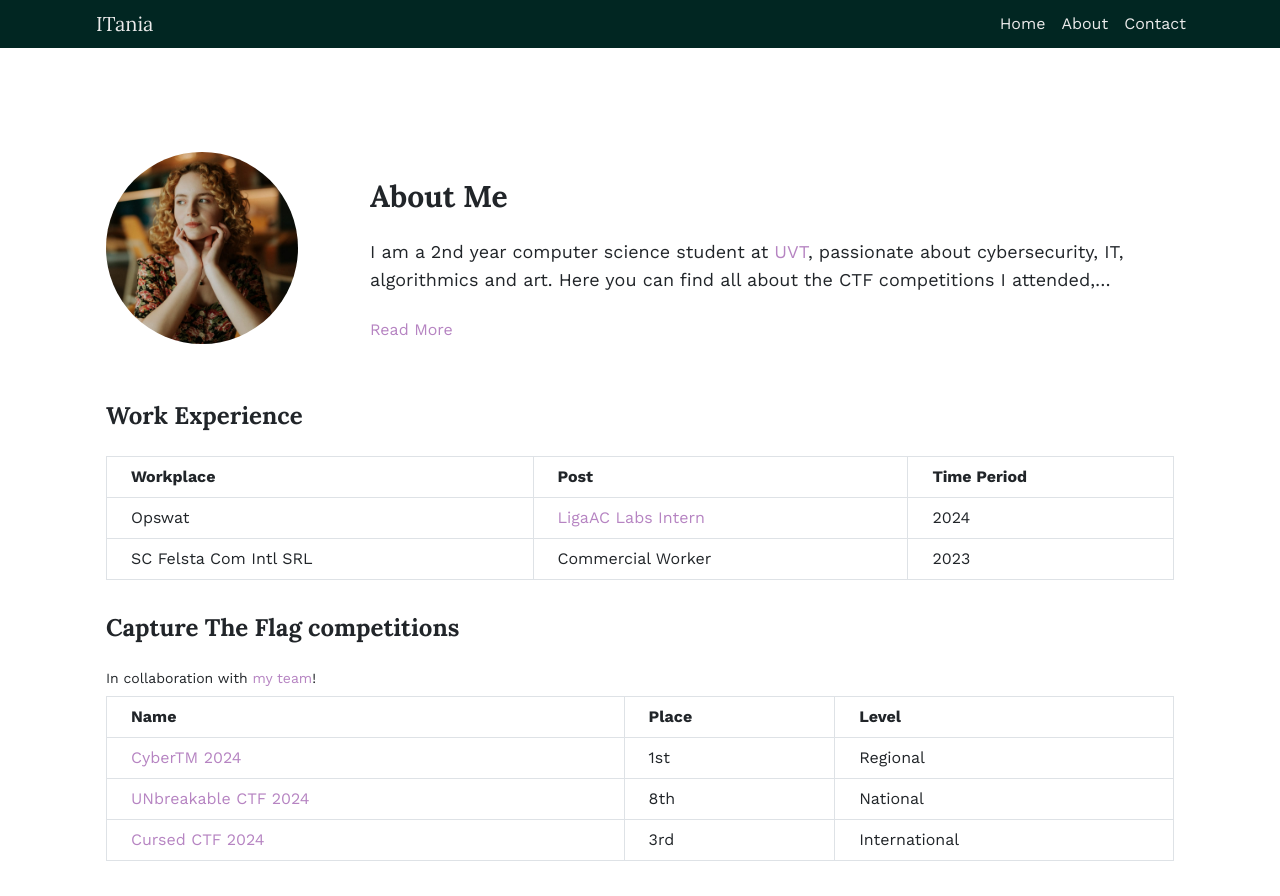
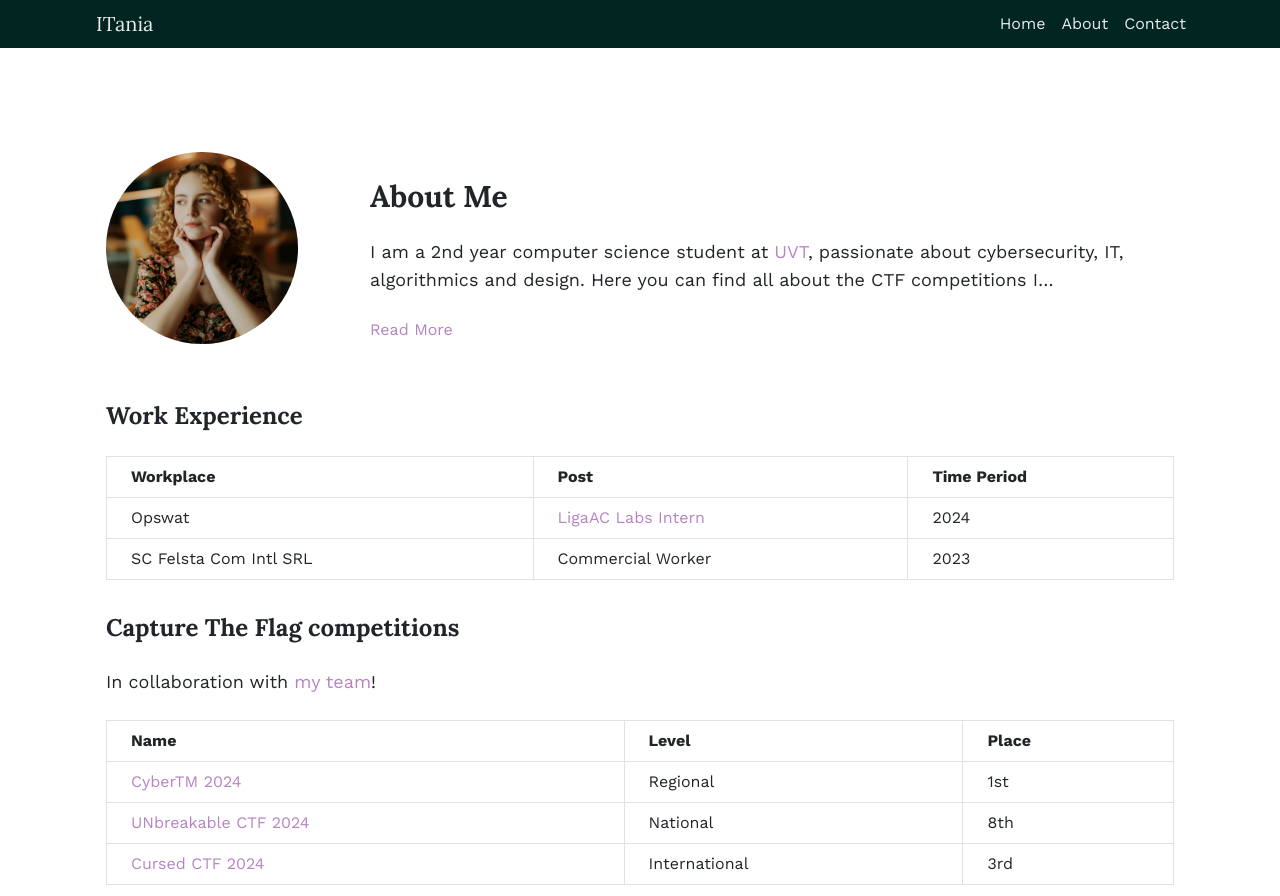
Before and after one commit to taniatitiriga/taniatitiriga.github.io, a React (Create React App) app: page /#/about in a window 1280 px wide. Shown: the top 896 px of the page. Built offline with nearby package versions, Linux system fonts and the light colour scheme; a web font is replaced by a local one.

Commit message:
path fix + about page design

```diff
--- a/src/App.js
+++ b/src/App.js
@@ -26,7 +26,7 @@ class App extends Component {
             <Route path="/about" element={<About />} />
             <Route path="/contact" element={<Contact />} />
             <Route path="/blog" element={<Blog />} />
-            <Route path="/art-blog" element={<ArtBlog />} />
+            <Route path="/gallery/art-blog" element={<ArtBlog />} />
             <Route path="/blog/HashBreaker" element={<Post1 />} />
             <Route path="/blog/Krotate" element={<KrotatePost />} />
             <Route path="/blog/Osprey" element={<OspreyPost />} />
--- a/src/pages/About.js
+++ b/src/pages/About.js
@@ -25,7 +25,7 @@ const About = () => {
           <div className="flex-1 px-12">
             <h1 className="text-3xl font-bold mb-4">About Me</h1>
             <p className={`mb-4 text-lg transition-all duration-300 ease-in-out ${isExpanded ? '' : 'line-clamp-2'}`}>
-              I am a 2nd year computer science student at <a href='https://www.uvt.ro/en/' className='no-underline text-africanviolet hover:text-codepurple' target="_blank" rel="noopener noreferrer">UVT</a>, passionate about cybersecurity, IT, algorithmics and art. Here you can find all about the CTF competitions I attended, my volunteering and work experience, as well as my projects.
+              I am a 2nd year computer science student at <a href='https://www.uvt.ro/en/' className='no-underline text-africanviolet hover:text-codepurple' target="_blank" rel="noopener noreferrer">UVT</a>, passionate about cybersecurity, IT, algorithmics and design. Here you can find all about the CTF competitions I attended, my volunteering and work experience, as well as my projects.
             </p>
             <button
               onClick={toggleExpand}
@@ -69,32 +69,32 @@ const About = () => {
         {/* CTF table */}
         <div className="mt-8">
           <h2 className="text-2xl font-bold mb-4">Capture The Flag competitions</h2>
-          <p className='mb-2 text-sm'>
+          <p className='mb-4 text-lg'>
             In collaboration with <a href='https://cybersec.uvt.ro/' className='no-underline text-africanviolet hover:text-codepurple' target="_blank" rel="noopener noreferrer">my team</a>!
           </p>
           <table className="min-w-full table-auto border-collapse border border-gray-400">
             <thead>
               <tr>
                 <th className="px-4 py-2 border border-gray-400">Name</th>
+                <th className="px-4 py-2 border border-gray-400">Level</th>
                 <th className="px-4 py-2 border border-gray-400">Place</th>
-                <th className="px-4 py-2 border border-gray-400">Level</th>
               </tr>
             </thead>
             <tbody>
               <tr>
                 <td className="px-4 py-2 border border-gray-400"><a href='https://cybertm.ro/' className='no-underline text-africanviolet hover:text-codepurple' target="_blank" rel="noopener noreferrer">CyberTM 2024</a></td>
+                <td className="px-4 py-2 border border-gray-400">Regional</td>
                 <td className="px-4 py-2 border border-gray-400">1st</td>
-                <td className="px-4 py-2 border border-gray-400">Regional</td>
               </tr>
               <tr>
                 <td className="px-4 py-2 border border-gray-400"><a href='https://unbreakable.ro/' className='no-underline text-africanviolet hover:text-codepurple' target="_blank" rel="noopener noreferrer">UNbreakable CTF 2024</a></td>
+                <td className="px-4 py-2 border border-gray-400">National</td>
                 <td className="px-4 py-2 border border-gray-400">8th</td>
-                <td className="px-4 py-2 border border-gray-400">National</td>
               </tr>
               <tr>
                 <td className="px-4 py-2 border border-gray-400"><a href='https://cursedc.tf/' className='no-underline text-africanviolet hover:text-codepurple' target="_blank" rel="noopener noreferrer">Cursed CTF 2024</a></td>
+                <td className="px-4 py-2 border border-gray-400">International</td>
                 <td className="px-4 py-2 border border-gray-400">3rd</td>
-                <td className="px-4 py-2 border border-gray-400">International</td>
               </tr>
             </tbody>
           </table>
```
